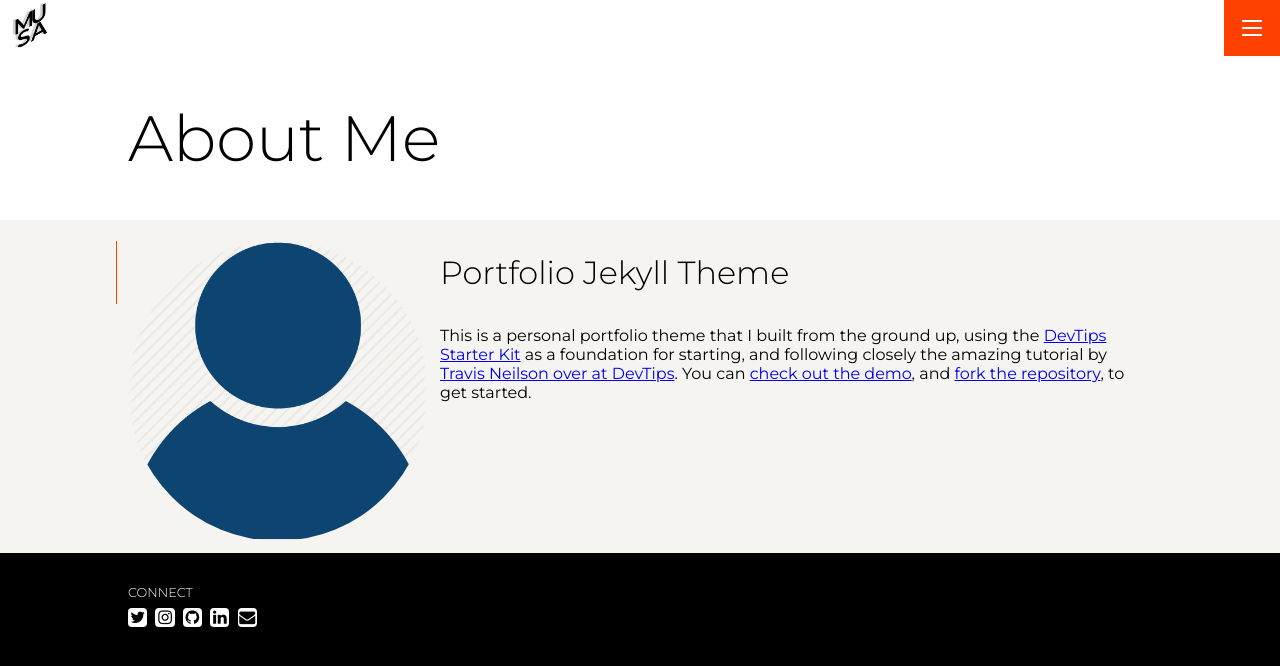
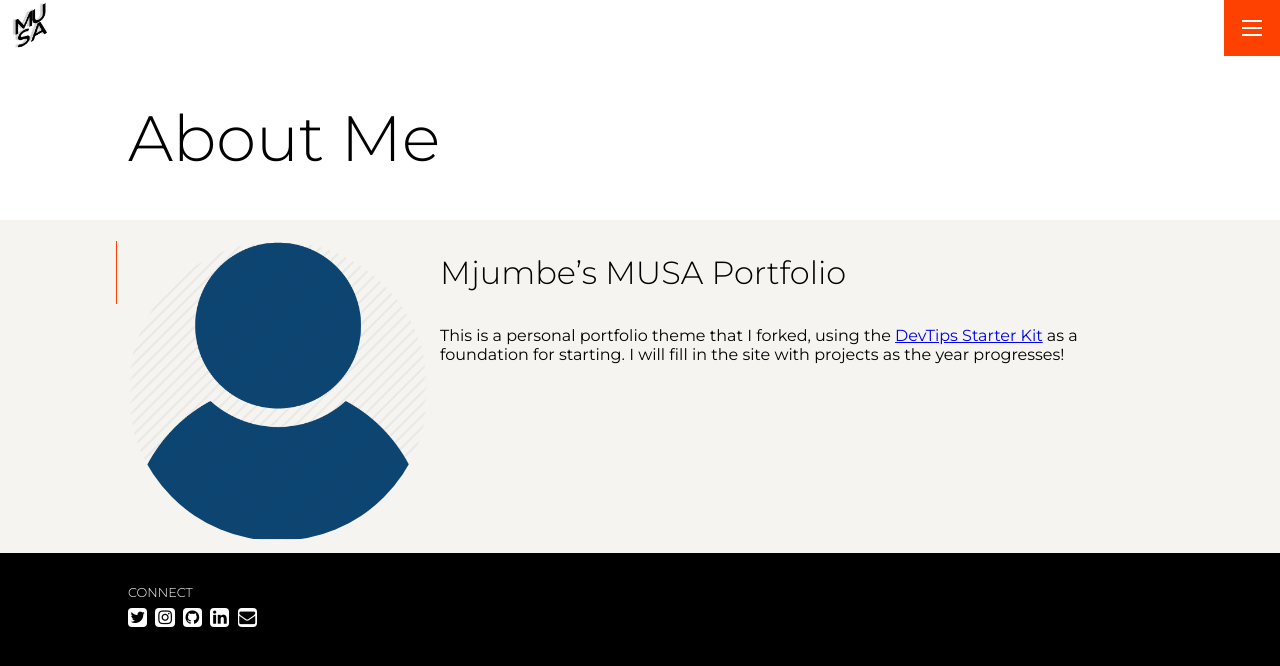
Before and after one commit to mjumbewu/portfolio, a Jekyll site: the page built from pages/about.md, in a window 1280 px wide. Shown: the top 666 px of the page. Built offline with Jekyll 4.4.1, drawn with Linux system fonts in a browser that asks for light colours.

Commit message:
Revise title and description in about.md

```diff
--- a/pages/about.md
+++ b/pages/about.md
@@ -5,6 +5,6 @@ headshot: /assets/img/headshot.webp
 permalink: /about
 ---
 
-# Portfolio Jekyll Theme
+# Mjumbe's MUSA Portfolio
 
-This is a personal portfolio theme that I built from the ground up, using the [DevTips Starter Kit](http://devtipsstarterkit.com/) as a foundation for starting, and following closely the amazing tutorial by [Travis Neilson over at DevTips](https://www.youtube.com/watch?v=T6jKLsxbFg4&list=PL0CB3OvPhDA_STygmp3sDenx3UpdOMk7P). You can [check out the demo](lenpaul.github.io/portfolio-jekyll-theme/), and [fork the repository](https://github.com/LeNPaul/portfolio-jekyll-theme/fork), to get started.
+This is a personal portfolio theme that I forked, using the [DevTips Starter Kit](http://devtipsstarterkit.com/) as a foundation for starting. I will fill in the site with projects as the year progresses!
```
